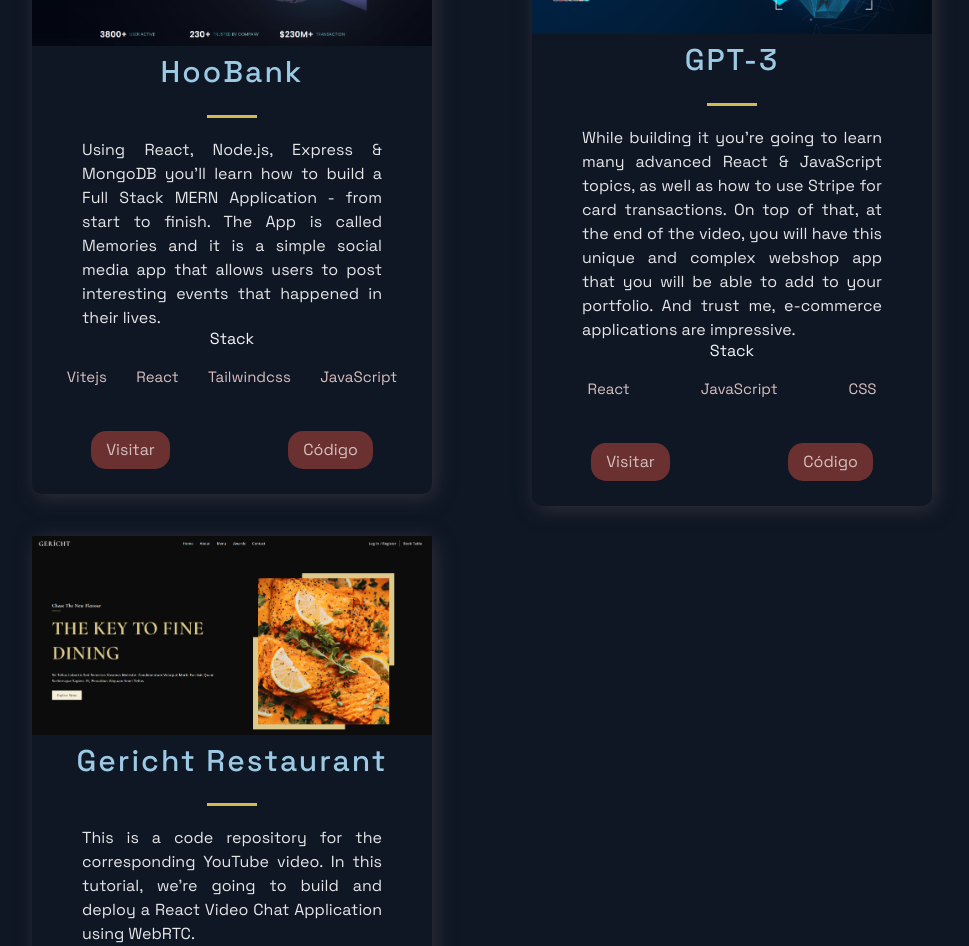
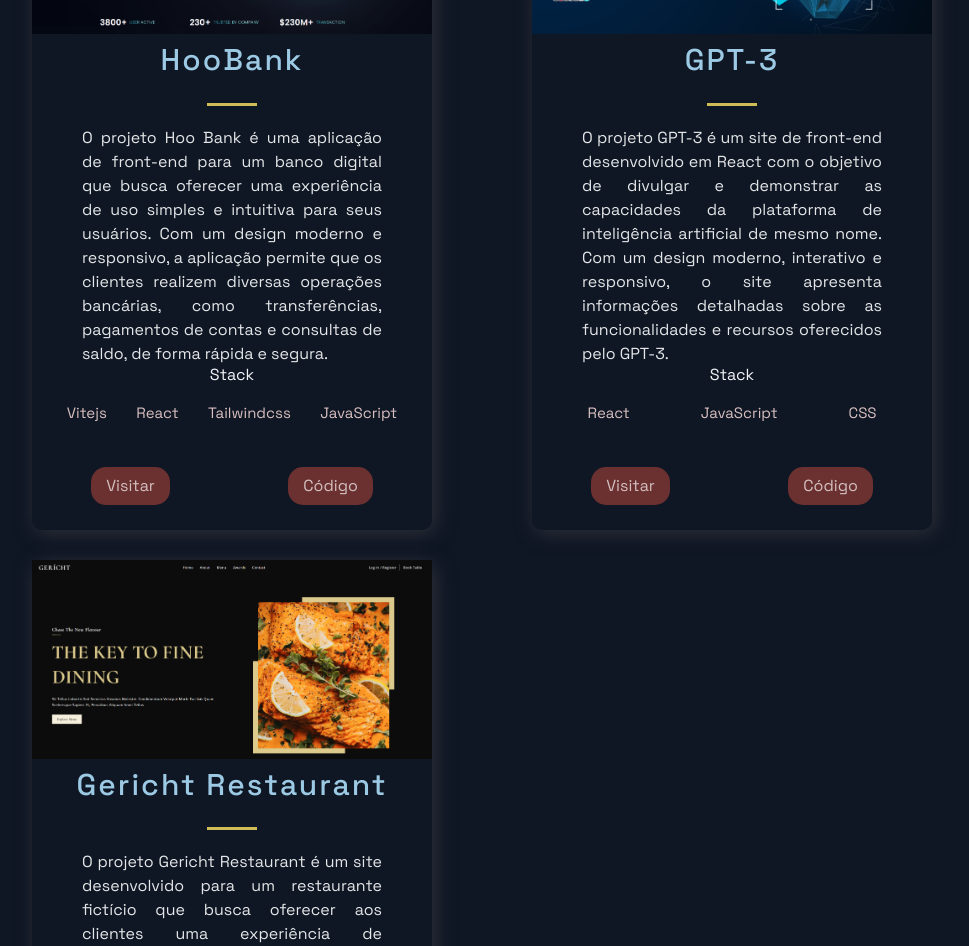
Before and after one commit to amorelliarthur/portifolio_website, a Next.js app: page / in a window 1280 px wide. Shown: the part 1000-1946 px from the top of the page, without its empty margins (158-1127 px from the left). Built offline with nearby package versions, Linux system fonts and the light colour scheme.

Commit message:
constants

```diff
--- a/src/constants/constants.js
+++ b/src/constants/constants.js
@@ -1,7 +1,7 @@
 export const projects = [
   {
     title: 'HooBank',
-    description: "Using React, Node.js, Express & MongoDB you'll learn how to build a Full Stack MERN Application - from start to finish. The App is called Memories and it is a simple social media app that allows users to post interesting events that happened in their lives.",
+    description: "O projeto Hoo Bank é uma aplicação de front-end para um banco digital que busca oferecer uma experiência de uso simples e intuitiva para seus usuários. Com um design moderno e responsivo, a aplicação permite que os clientes realizem diversas operações bancárias, como transferências, pagamentos de contas e consultas de saldo, de forma rápida e segura.",
       image: '/images/hb.png',
       tags: ['Vitejs', 'React', 'Tailwindcss', 'JavaScript'],
     source: 'https://github.com/amorelliarthur/bank_modern_app',
@@ -10,7 +10,7 @@ export const projects = [
   },
   {
     title: 'GPT-3',
-    description:"While building it you're going to learn many advanced React & JavaScript topics, as well as how to use Stripe for card transactions. On top of that, at the end of the video, you will have this unique and complex webshop app that you will be able to add to your portfolio. And trust me, e-commerce applications are impressive.",
+    description:"O projeto GPT-3 é um site de front-end desenvolvido em React com o objetivo de divulgar e demonstrar as capacidades da plataforma de inteligência artificial de mesmo nome. Com um design moderno, interativo e responsivo, o site apresenta informações detalhadas sobre as funcionalidades e recursos oferecidos pelo GPT-3.",
     image: '/images/gpt3.png',
     tags: ['React', 'JavaScript', 'CSS'],
     source: 'https://github.com/amorelliarthur/gpt3_js',
@@ -19,7 +19,7 @@ export const projects = [
   },
   {
     title: 'Gericht Restaurant',
-    description: "This is a code repository for the corresponding YouTube video. In this tutorial, we're going to build and deploy a React Video Chat Application using WebRTC.",
+    description: "O projeto Gericht Restaurant é um site desenvolvido para um restaurante fictício que busca oferecer aos clientes uma experiência de navegação simples e agradável. Com um design moderno e atraente, o site apresenta informações sobre o restaurante, seu cardápio e seus serviços, além de permitir que os clientes entrem em contato com a equipe do restaurante. O site também conta com recursos interativos, como galerias de fotos e premiações.",
       image: '/images/GR.png',
       tags: ['React', 'JavaScript', 'CSS'],
     source: 'https://github.com/amorelliarthur/gericht-restaurant',
```
